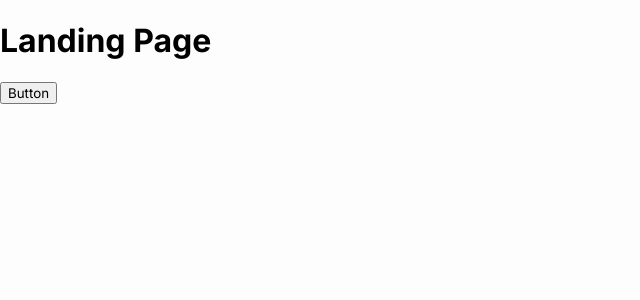
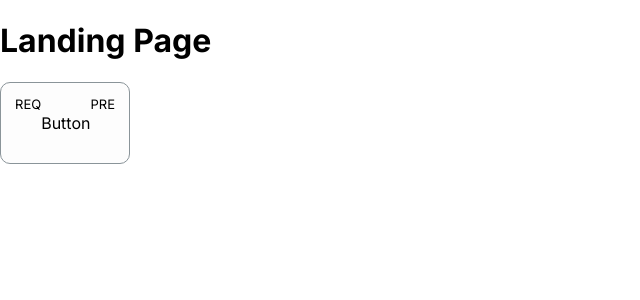
Before and after one commit to StefanoDPCarraro/MatrizCurricular-Frontend, a React (Vite) app: page / in a window 1280 px wide. Shown: the top 300 px of the page, without its empty margins (0-640 px from the left). Built offline with nearby package versions, Linux system fonts and the light colour scheme.

Commit message:
Partial commit, adding card requirement

```diff
--- a/src/components/Card/Card.scss
+++ b/src/components/Card/Card.scss
@@ -0,0 +1,26 @@
+@import '@styles/index';
+
+.component-card-container{
+    display: flex;
+    height: 10vh;
+    width: 10vw;
+    background-color: $background;
+    border: 1px solid $complementary;
+    border-radius: 10px;
+    align-items: center;
+    justify-content: center;
+    .component-card-required-container{
+        align-self: start;
+        position: relative;
+        .required-label{
+            font-size: small;
+        }
+    }
+    .component-card-requirement-container{
+        align-self: start;
+        position: relative;
+        .requirement-label{
+            font-size: small;
+        }
+    }
+}
--- a/src/components/Card/Card.tsx
+++ b/src/components/Card/Card.tsx
@@ -1,19 +1,31 @@
-import { ReactNode } from 'react';
+import { Subject } from '@dtos/SubjectDTO';
 import './Card.scss';
+import RequisitesBanner from '@components/RequisitesBanner';
 
 export interface CardProps {
-  children?: ReactNode;
+  children?: String;
   onClick?: VoidFunction;
-  disabled?: boolean;
+  requirement: Subject[];
+  required: Subject[];
 }
 
-const Card: React.FC<CardProps> = ({ children, onClick, disabled = false }) => {
+const Card: React.FC<CardProps> = ({ children, onClick, requirement, required}) => {
   return (
     <>
-      <div>
-        <button onClick={onClick} disabled={disabled}>
+      <div className='component-card-container'>
+        <div className='component-card-required-container'>
+          <RequisitesBanner subjects={required}>
+            <p className='required-label'>REQ</p>
+          </RequisitesBanner>
+        </div>
+        <div onClick={onClick} >
           {children}
-        </button>
+        </div>
+        <div className='component-card-requirement-container'>
+          <RequisitesBanner subjects={requirement}>
+            <p className='requirement-label'>PRE</p>
+          </RequisitesBanner>
+        </div>
       </div>
     </>
   );
--- /dev/null
+++ b/src/components/RequisitesBanner/RequisitesBanner.scss
@@ -0,0 +1,13 @@
+@import '@styles/index';
+
+.component-requisite-container{
+    width: 2vw;
+    height: 1vh;
+    .component-requisite-banner{
+        background-color: $primary;
+        height: 100%;
+        width: 100%;
+        align-self: flex-end;
+        font-size: small;
+    }
+}
--- /dev/null
+++ b/src/components/RequisitesBanner/RequisitesBanner.tsx
@@ -0,0 +1,24 @@
+import { Subject } from "@dtos/SubjectDTO";
+import { ReactElement } from "react";
+
+export interface RequisitesBannerProps{
+    subjects: Subject[];
+    children?: ReactElement;
+}
+
+const RequisitesBanner: React.FC<RequisitesBannerProps> = ({subjects, children}) =>{
+    if(subjects.length === 0){
+        return(
+            <div className="component-requisite-container"></div>
+        )
+    }
+    return(
+        <div className="component-requisite-container">
+            <div className="component-requisite-banner">
+                {children}
+            </div>
+        </div>
+    )
+}
+
+export default RequisitesBanner;
--- /dev/null
+++ b/src/components/RequisitesBanner/index.tsx
@@ -0,0 +1 @@
+export { default } from './RequisitesBanner';
--- /dev/null
+++ b/src/dtos/SubjectDTO.ts
@@ -0,0 +1,4 @@
+export interface Subject{
+    creditCode: string
+    name: string
+}
--- /dev/null
+++ b/src/mocks/Requirements.ts
@@ -0,0 +1,16 @@
+import { Subject } from "@dtos/SubjectDTO";
+
+export const requirements: Subject[] = [
+    {
+        creditCode: 'ABCDE123',
+        name: 'Fundamentos de Programação'
+    },
+    {
+        creditCode: 'EDCBA321',
+        name: 'Matematica Discreta'
+    },
+    {
+        creditCode: 'XYZ98765',
+        name: 'Formação do Empreendedor'
+    }
+];
--- a/src/pages/LandingPage/LandingPage.tsx
+++ b/src/pages/LandingPage/LandingPage.tsx
@@ -1,11 +1,13 @@
 import Card from '@components/Card';
+import { requirements } from '@mocks/Requirements';
 import React from 'react';
 
 const LandingPage: React.FC = () => {
   return (
     <>
       <h1>Landing Page</h1>
-      <Card
+      <Card required={requirements}
+      requirement={requirements}
         onClick={() => {
           console.log('clicked');
         }}
--- a/src/styles/index.scss
+++ b/src/styles/index.scss
@@ -7,7 +7,7 @@ body,
   display: flex;
   flex-direction: column;
   height: 100%;
-  background-color: $background;
+  background-color: #FFFFFF;
   margin: 0;
   color: $black;
   font-family: 'Inter';
--- a/tsconfig.app.json
+++ b/tsconfig.app.json
@@ -36,6 +36,7 @@
       "@hooks/*": ["hooks/*"],
       "@locales/*": ["locales/*"],
       "@middlewares/*": ["middlewares/*"],
+      "@mocks/*": ["mocks/*"],
       "@pages/*": ["pages/*"],
       "@providers/*": ["providers/*"],
       "@router/*": ["router/*"],
--- a/vite.config.ts
+++ b/vite.config.ts
@@ -9,6 +9,7 @@ export default defineConfig({
     alias: {
       '@api': path.resolve(__dirname, 'src/api'),
       '@components': path.resolve(__dirname, 'src/components'),
+      '@mocks': path.resolve(__dirname, 'src/mocks'),
       '@pages': path.resolve(__dirname, 'src/pages'),
       '@router': path.resolve(__dirname, 'src/router'),
       '@styles': path.resolve(__dirname, 'src/styles'),
```
